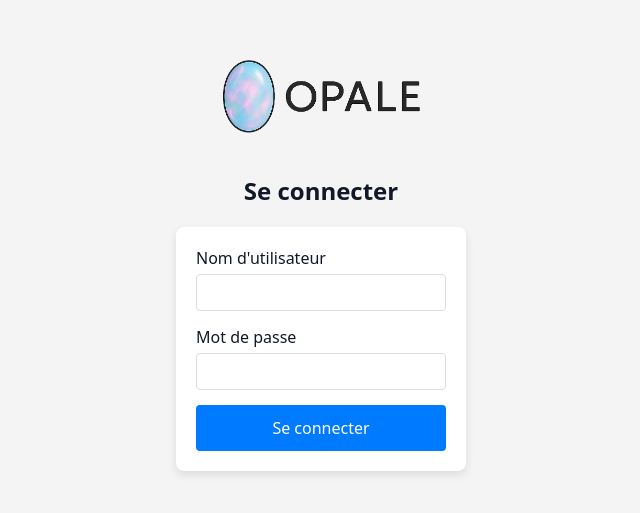
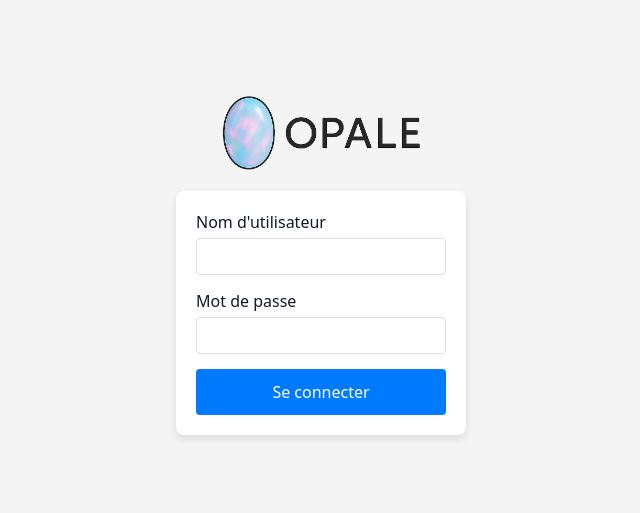
Before and after one commit to AlexisMtksJunia/OPALE-Front-git, a React (Vite) app: page /login in a window 1280 px wide. Shown: the part 135-648 px from the top of the page, without its empty margins (319-959 px from the left). Built offline with nearby package versions, Linux system fonts and the light colour scheme.

Commit message:
Update Login.jsx

```diff
--- a/src/pages/Login.jsx
+++ b/src/pages/Login.jsx
@@ -25,7 +25,6 @@ export default function Login() {
             <div className="login-logo">
                 <img src={logoFull} alt="Logo OPALE" />
             </div>
-            <h2>Se connecter</h2>
             <form onSubmit={handleSubmit} className="login-form">
                 <div className="input-group">
                     <label htmlFor="username">Nom d'utilisateur</label>
```
